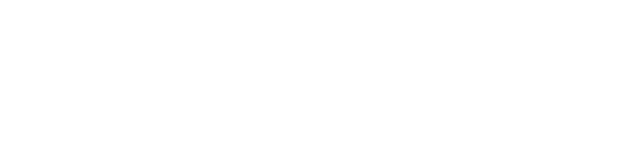
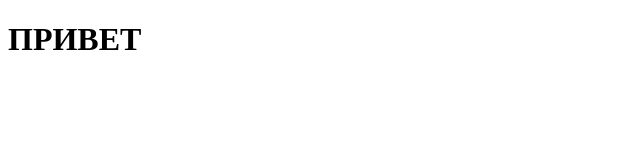
Before and after one commit to Creatorbon/First_HTML, a plain HTML site: page index3.html in a window 1280 px wide. Shown: the whole page, without its empty margins (0-640 px from the left). Drawn offline with Linux system fonts and the light colour scheme.

Commit message:
Change index3.html

```diff
--- a/index3.html
+++ b/index3.html
@@ -4,6 +4,6 @@
 	<title></title>
 </head>
 <body>
-
+	<h1>ПРИВЕТ</h1>
 </body>
 </html>
```
Also changed, not shown: .eslintrc.js (added), 11 other files.
